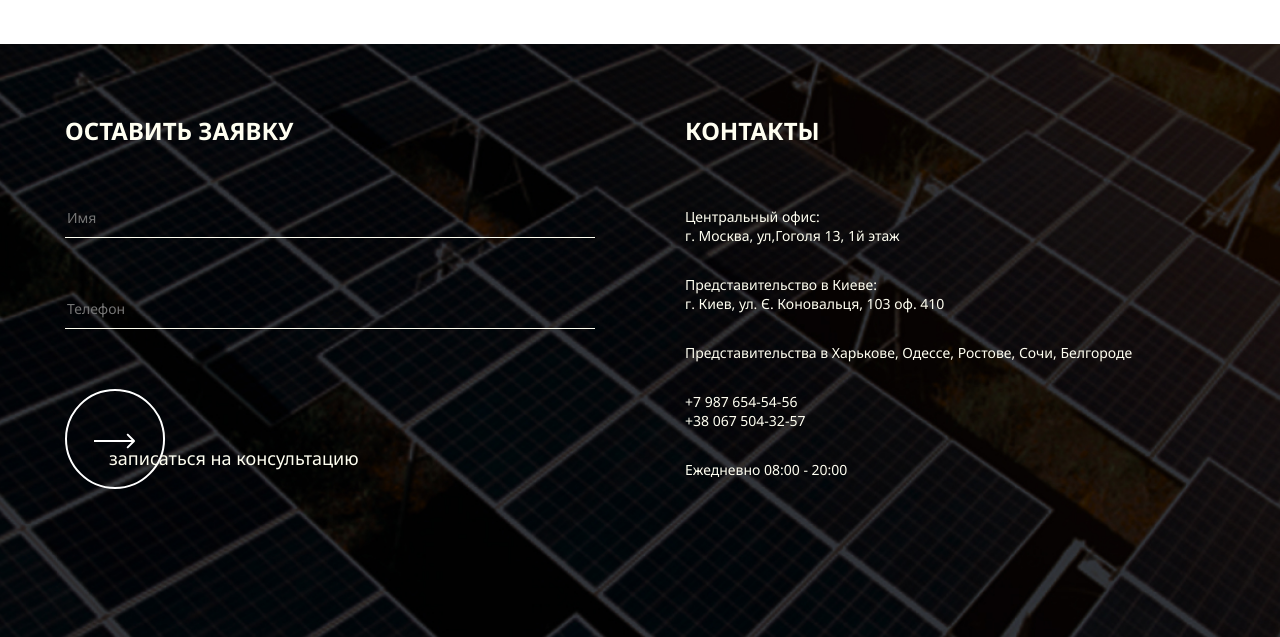
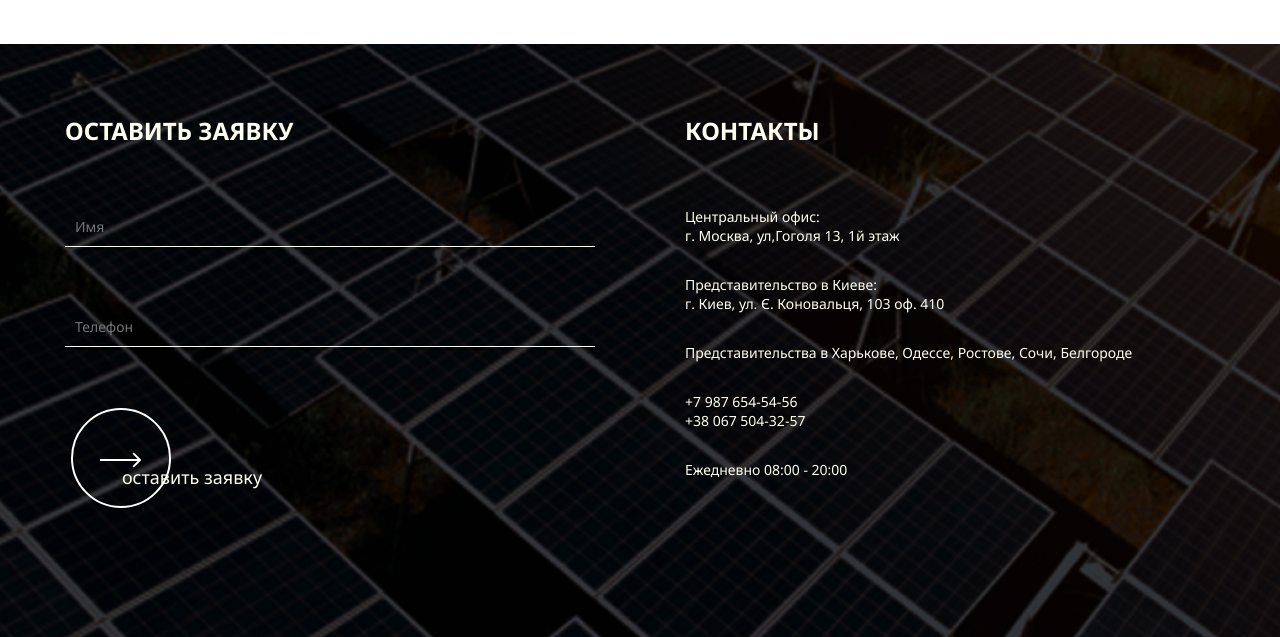
Before and after one commit to TwiDef/solar, a website: page app/index.html in a window 1280 px wide. Shown: the part 4399-5036 px from the top of the page. Drawn offline with Linux system fonts and the light colour scheme.

Commit message:
fixed form btn

```diff
--- a/app/index.html
+++ b/app/index.html
@@ -337,7 +337,7 @@
                         <input class="footer__input" type="text" name="name" placeholder="Имя">
                         <input class="footer__input" type="tel" name="phone" placeholder="Телефон" required
                             type="number">
-                        <div class="footer__btn" type="submit">
+                        <button class="footer__btn" type="submit">
                             <a class="main-btn__white" href="#">
                                 <svg width="101" height="100" viewBox="0 0 101 100" fill="none"
                                     xmlns="http://www.w3.org/2000/svg">
@@ -346,7 +346,7 @@
                                         stroke="white" stroke-width="2" />
                                 </svg>
                             </a>
-                        </div>
+                        </button>
                     </form>
                 </div>
 
--- a/app/scss/style.scss
+++ b/app/scss/style.scss
@@ -386,8 +386,21 @@
         background-color: transparent;
         border: none;
         border-bottom: 1px solid $white;
-        padding-bottom: 10px;
+        padding: 10px;
         color: $white;
+    }
+
+    button {
+        background-color: transparent;
+        border: none;
+        color: $white;
+        margin-right: auto;
+
+        a.main-btn__white::after {
+            content: "оставить заявку";
+            left: -8px;
+        }
+
     }
 
     &__contacts {
```
Also changed, not shown: app/css/style.min.css.
